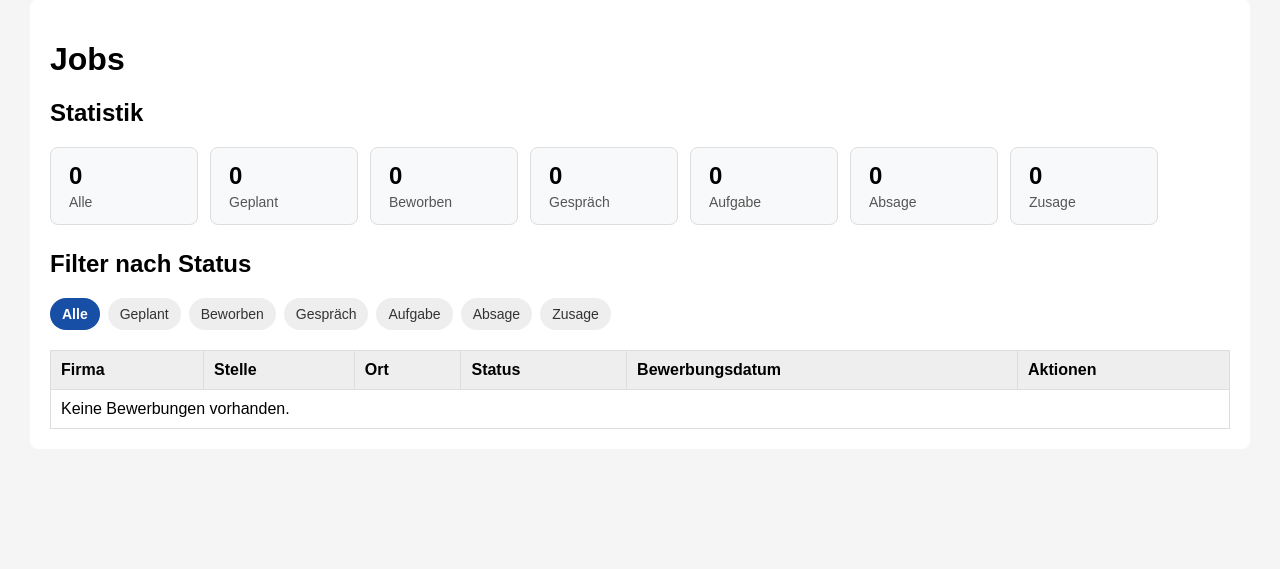
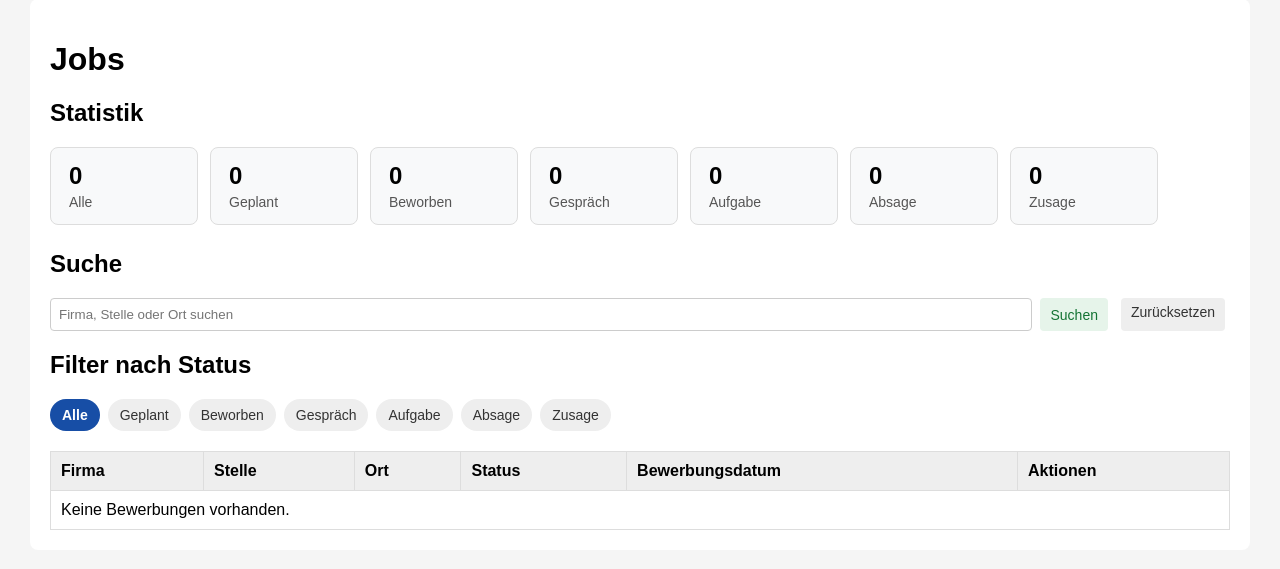
Before and after one commit to mohamadanasfattoum/jobtracker, a Django app: page /applications/ in a window 1280 px wide. Shown: the part 137-706 px from the top of the page. Run offline with Django 5.2, Linux system fonts and the light colour scheme; data that the repository does not hold is empty.

Commit message:
feat: add application search

```diff
--- a/JobApplication/templates/JobApplication/jobapplication_list.html
+++ b/JobApplication/templates/JobApplication/jobapplication_list.html
@@ -42,6 +42,18 @@
     </div>
 </div>
 
+<h2>Suche</h2>
+
+<form method="get" class="search-form">
+    <input
+        type="text"
+        name="q"
+        placeholder="Firma, Stelle oder Ort suchen"
+        value="{{ search_query }}"
+    >
+    <button type="submit" class="btn btn-save">Suchen</button>
+    <a class="btn btn-secondary" href="{% url 'application_list' %}">Zurücksetzen</a>
+</form>
 
 <h2>Filter nach Status</h2>
 
--- a/JobApplication/views.py
+++ b/JobApplication/views.py
@@ -1,5 +1,6 @@
 from django.views import generic
 from django.urls import reverse_lazy
+from django.db.models import Q
 
 from .models import JobApplication
 from .forms import JobApplicationForm
@@ -9,16 +10,30 @@ from .forms import JobApplicationForm
 class JobApplicationListView(generic.ListView):
     model = JobApplication
     context_object_name = "applications"
+
     def get_queryset(self):
         queryset = super().get_queryset()
         status = self.request.GET.get("status")
+        search_query = self.request.GET.get("q")
+
+        if search_query:
+            queryset = queryset.filter(
+                Q(company_name__icontains=search_query)
+                | Q(job_title__icontains=search_query)
+                | Q(location__icontains=search_query)
+            )
 
         if status:
             queryset = queryset.filter(status=status)
 
         return queryset
+
+
+
     def get_context_data(self, **kwargs):
         context = super().get_context_data(**kwargs)
+
+        context["search_query"] = self.request.GET.get("q", "")
         context["selected_status"] = self.request.GET.get("status", "")
 
         context["total_count"] = JobApplication.objects.count()
--- a/static/css/style.css
+++ b/static/css/style.css
@@ -243,3 +243,22 @@ th {
     color: #b3261e;
     font-weight: bold;
 }
+
+
+
+/* =========================
+   Search Form
+   ========================= */
+
+.search-form {
+    display: flex;
+    gap: 8px;
+    margin-bottom: 20px;
+}
+
+.search-form input {
+    flex: 1;
+    padding: 8px;
+    border: 1px solid #cccccc;
+    border-radius: 4px;
+}
```
